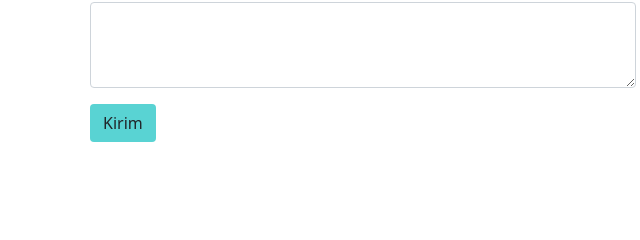
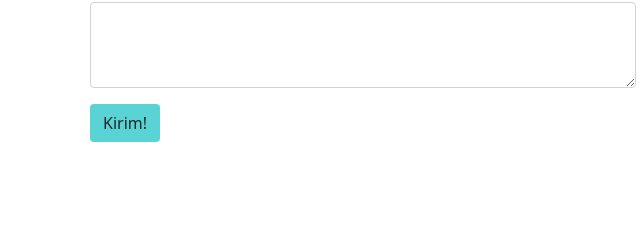
Before and after one commit to walkervalentinuss/portfolio-bootstrap5, a plain HTML site: page index.html in a window 1280 px wide. Shown: the part 2701-2941 px from the top of the page, 277-917 px from the left. Drawn offline with nearby package versions, Linux system fonts and the light colour scheme.

Commit message:
Menambahkan tanda seru di Kirim

```diff
--- a/index.html
+++ b/index.html
@@ -165,7 +165,7 @@
                 <label for="pesan" class="form-label">Pesan</label>
                 <textarea class="form-control" id="pesan" rows="3"></textarea>
               </div>
-              <button type="submit" class="btn" style="background-color: rgb(89, 211, 211);;">Kirim</button>
+              <button type="submit" class="btn" style="background-color: rgb(89, 211, 211);;">Kirim!</button>
             </form>
           </div>
         </div>
```
